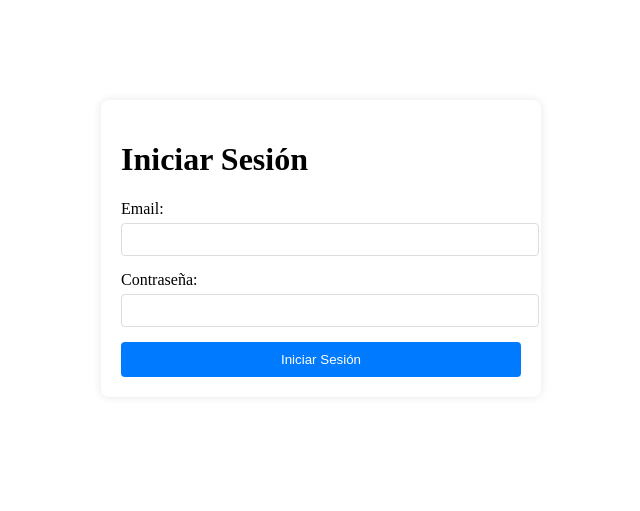
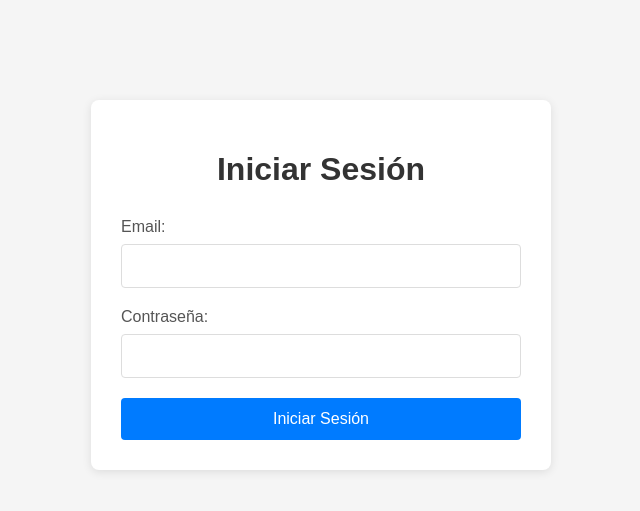
Before and after one commit to ElBenerDev/CRM, a FastAPI app: page /auth/login in a window 1280 px wide. Shown: the top 511 px of the page, without its empty margins (319-959 px from the left). Run offline with FastAPI, Linux system fonts and the light colour scheme.

Commit message:
newLogin

```diff
--- a/app/auth/router.py
+++ b/app/auth/router.py
@@ -49,20 +49,24 @@ async def login(
 
         if not user:
             print("Autenticación fallida")
-            return JSONResponse(
-                status_code=401,
-                content={"error": "Credenciales inválidas"}
+            return templates.TemplateResponse(
+                "auth/login.html",
+                {
+                    "request": request,
+                    "error": "Credenciales inválidas"
+                }
             )
 
         print(f"Usuario autenticado: {user.email}")
         access_token = create_access_token(data={"sub": user.email})
 
-        response = JSONResponse(
-            content={
-                "access_token": access_token,
-                "token_type": "bearer"
-            }
+        # Crear redirección
+        response = RedirectResponse(
+            url="/",
+            status_code=303  # 303 See Other
         )
+
+        # Establecer cookie
         response.set_cookie(
             key="access_token",
             value=f"Bearer {access_token}",
@@ -81,11 +85,13 @@ async def login(
         print(f"Error en login: {str(e)}")
         import traceback
         print(traceback.format_exc())
-        return JSONResponse(
-            status_code=500,
-            content={"error": "Error del servidor"}
+        return templates.TemplateResponse(
+            "auth/login.html",
+            {
+                "request": request,
+                "error": "Error del servidor, por favor intente más tarde"
+            }
         )
-
 
 @router.get("/login")
 async def login_page(request: Request):
@@ -127,6 +133,9 @@ async def logout():
     response = RedirectResponse(url="/auth/login", status_code=302)
     response.delete_cookie(
         key="access_token",
-        path="/"
+        path="/",
+        secure=True,
+        httponly=True,
+        samesite="lax"
     )
     return response
--- a/app/templates/auth/login.html
+++ b/app/templates/auth/login.html
@@ -9,13 +9,12 @@
 <body>
     <div class="login-container">
         <h1>Iniciar Sesión</h1>
-        <div id="error-message" class="error-message" style="display: none;"></div>
         {% if error %}
         <div class="error-message">
             {{ error }}
         </div>
         {% endif %}
-        <form id="loginForm" method="POST" action="/auth/token">
+        <form method="POST" action="/auth/token">
             <div class="form-group">
                 <label for="username">Email:</label>
                 <input type="email" id="username" name="username" required>
@@ -28,100 +27,85 @@
         </form>
     </div>
 
-    <script>
-        document.getElementById('loginForm').addEventListener('submit', async function(e) {
-            e.preventDefault();
+    <style>
+        body {
+            background-color: #f5f5f5;
+            font-family: Arial, sans-serif;
+            margin: 0;
+            padding: 0;
+        }
 
-            const errorDiv = document.getElementById('error-message');
-            errorDiv.style.display = 'none';
-
-            try {
-                const formData = new FormData(this);
-                console.log('Enviando formulario...');
-                console.log('Email:', formData.get('username'));
-
-                const response = await fetch('/auth/token', {
-                    method: 'POST',
-                    headers: {
-                        'Content-Type': 'application/x-www-form-urlencoded',
-                    },
-                    body: new URLSearchParams(formData),
-                    credentials: 'same-origin'
-                });
-
-                console.log('Respuesta recibida:', response.status);
-
-                const contentType = response.headers.get('content-type');
-                if (contentType && contentType.includes('application/json')) {
-                    const data = await response.json();
-                    console.log('Datos:', data);
-
-                    if (response.ok) {
-                        console.log('Login exitoso, redirigiendo...');
-                        window.location.href = '/';
-                    } else {
-                        errorDiv.textContent = data.error || 'Error en el inicio de sesión';
-                        errorDiv.style.display = 'block';
-                    }
-                } else {
-                    const text = await response.text();
-                    console.log('Respuesta no JSON:', text);
-                    if (response.redirected) {
-                        window.location.href = response.url;
-                    } else {
-                        errorDiv.textContent = 'Error en el servidor';
-                        errorDiv.style.display = 'block';
-                    }
-                }
-            } catch (error) {
-                console.error('Error:', error);
-                errorDiv.textContent = 'Error en el servidor';
-                errorDiv.style.display = 'block';
-            }
-        });
-    </script>
-
-    <style>
         .login-container {
             max-width: 400px;
             margin: 100px auto;
-            padding: 20px;
+            padding: 30px;
             background: white;
             border-radius: 8px;
-            box-shadow: 0 0 10px rgba(0,0,0,0.1);
+            box-shadow: 0 2px 10px rgba(0,0,0,0.1);
         }
+
+        h1 {
+            text-align: center;
+            color: #333;
+            margin-bottom: 30px;
+        }
+
         .form-group {
-            margin-bottom: 15px;
+            margin-bottom: 20px;
         }
+
         .form-group label {
             display: block;
-            margin-bottom: 5px;
+            margin-bottom: 8px;
+            color: #555;
+            font-weight: 500;
         }
+
         .form-group input {
             width: 100%;
-            padding: 8px;
+            padding: 12px;
             border: 1px solid #ddd;
             border-radius: 4px;
+            font-size: 16px;
+            transition: border-color 0.3s ease;
+            box-sizing: border-box;
         }
+
+        .form-group input:focus {
+            border-color: #007bff;
+            outline: none;
+            box-shadow: 0 0 0 2px rgba(0,123,255,0.25);
+        }
+
         .error-message {
             color: #dc3545;
-            padding: 10px;
-            margin-bottom: 15px;
+            padding: 12px;
+            margin-bottom: 20px;
             border: 1px solid #dc3545;
             border-radius: 4px;
             background-color: #f8d7da;
+            text-align: center;
         }
+
         .btn {
             width: 100%;
-            padding: 10px;
+            padding: 12px;
             background-color: #007bff;
             color: white;
             border: none;
             border-radius: 4px;
             cursor: pointer;
+            font-size: 16px;
+            font-weight: 500;
+            transition: background-color 0.3s ease;
         }
+
         .btn:hover {
             background-color: #0056b3;
+        }
+
+        .btn:active {
+            transform: translateY(1px);
         }
     </style>
 </body>
```
